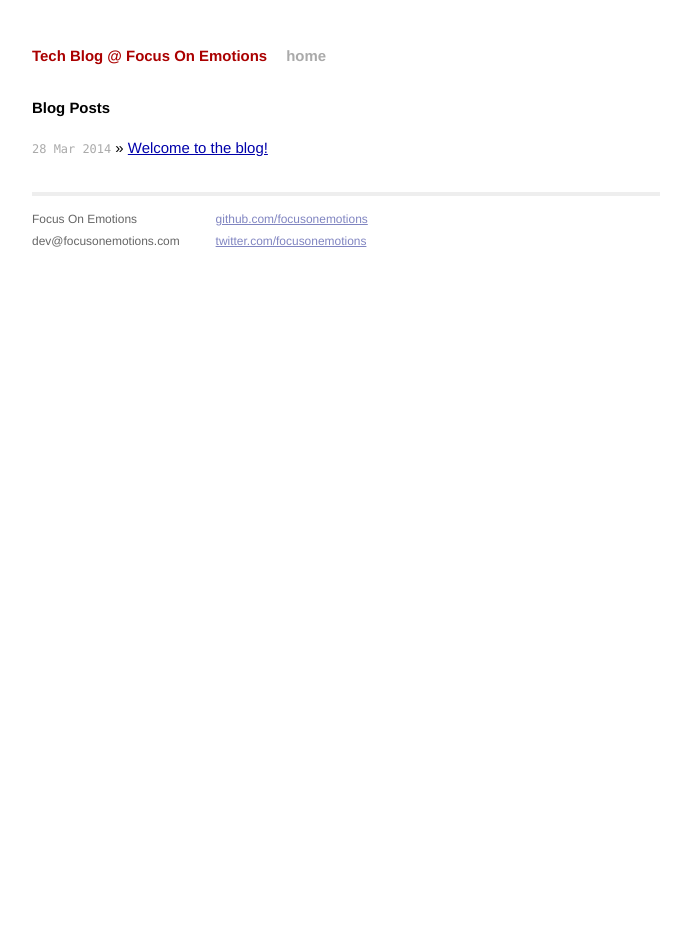
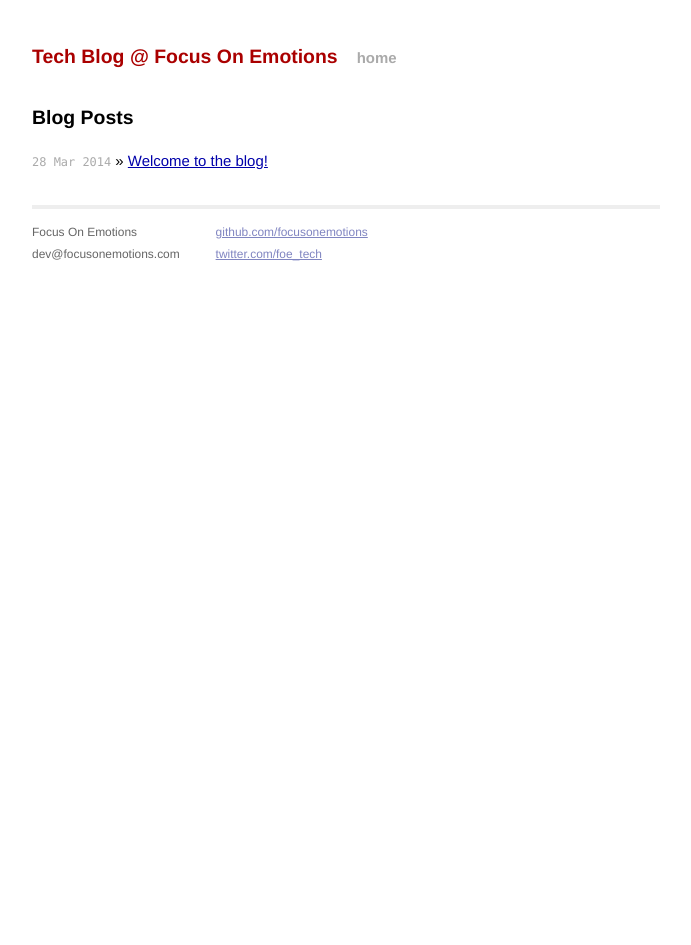
Before and after one commit to orestes/tech.focusonemotions.com, a Jekyll site: the page built from index.html, in a window 1280 px wide. Shown: the whole page, without its empty margins (294-985 px from the left). Built offline with Jekyll 4.4.1, drawn with Linux system fonts in a browser that asks for light colours; Markdown is read by kramdown in place of the engine named in the settings.

Commit message:
Added custom css, updated links.

```diff
--- a/_layouts/default.html
+++ b/_layouts/default.html
@@ -11,6 +11,7 @@
 
         <!-- Custom CSS -->
         <link rel="stylesheet" href="/css/main.css">
+        <link rel="stylesheet" href="/css/foe.css">
 
     </head>
     <body>
@@ -33,7 +34,7 @@
             <div class="contact">
               <p>
                 <a href="https://github.com/focusonemotions">github.com/focusonemotions</a><br />
-                <a href="https://twitter.com/focusonemotions">twitter.com/focusonemotions</a><br />
+                <a href="https://twitter.com/foe_tech">twitter.com/foe_tech</a><br />
               </p>
             </div>
           </div>
--- /dev/null
+++ b/css/foe.css
@@ -0,0 +1,18 @@
+h1 {
+    font-size: 1.3em;
+}
+h2 {
+    font-size: 1.2em;
+}
+h3 {
+    font-size: 1em;
+}
+h4 {
+    font-size: 0.9em;
+}
+
+img {
+    float: left;
+    margin: 0 1em 0 0;
+    border: 3px solid #f1f1f1;
+}
```
